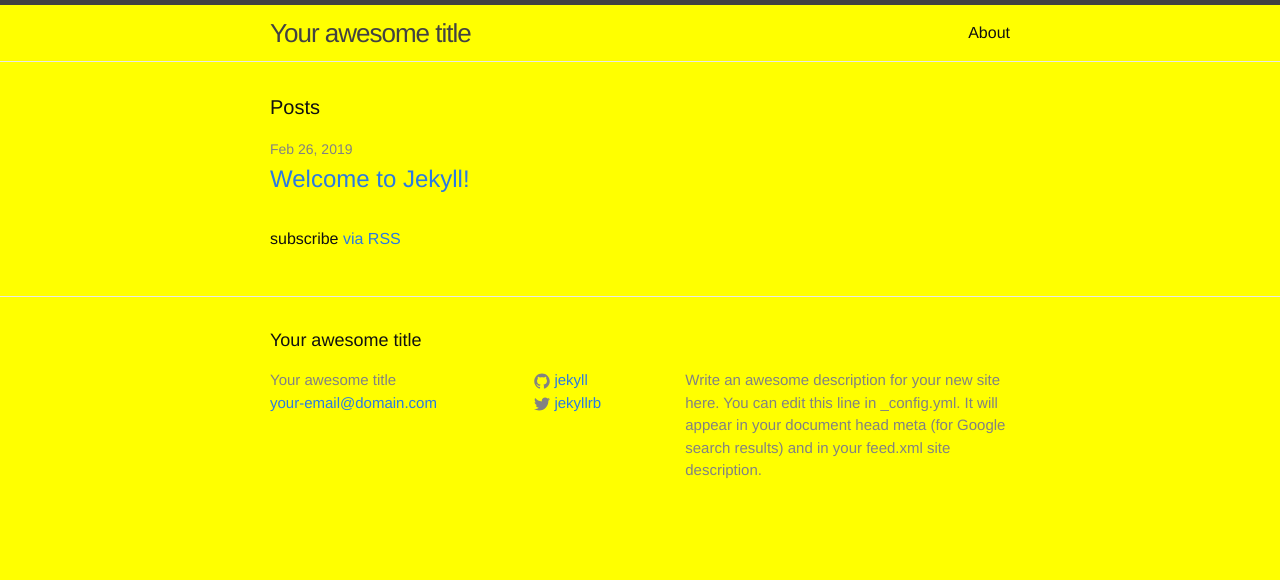
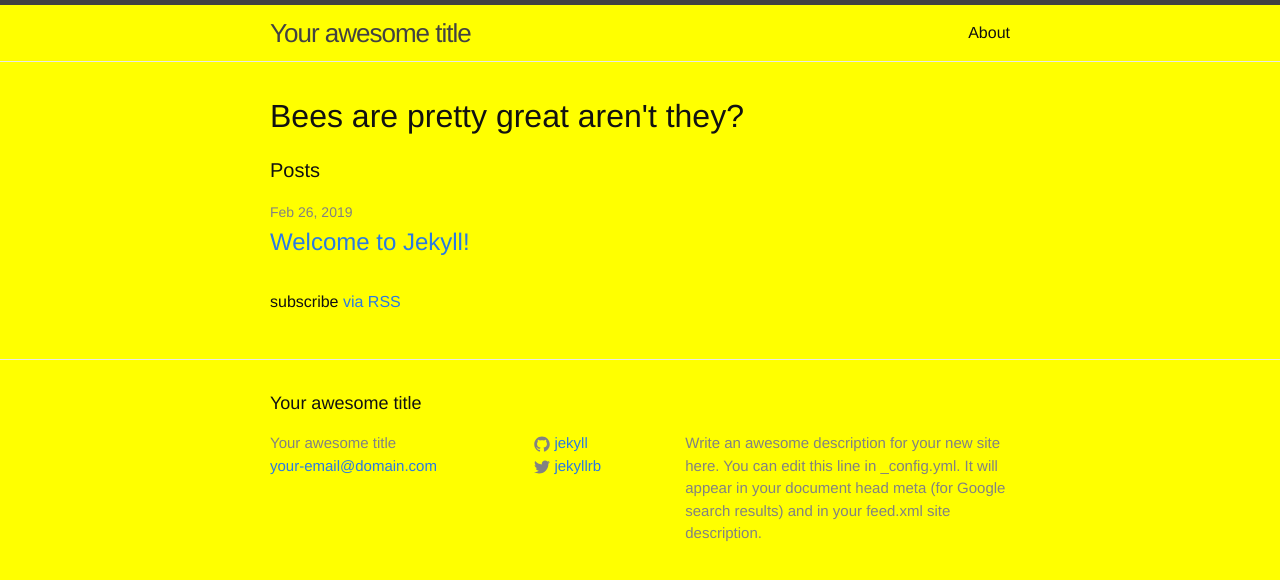
Before and after one commit to sono-inglese/arentbeesgreat, a Jekyll site: the page built from index.html, in a window 1280 px wide. Shown: the top 580 px of the page. Built offline with Jekyll 4.4.1, drawn with Linux system fonts in a browser that asks for light colours.

Commit message:
Update index.html

```diff
--- a/index.html
+++ b/index.html
@@ -4,6 +4,11 @@ layout: default
 
 <div class="home">
 
+  <div>
+
+    <h1>Bees are pretty great aren't they?<h1>
+
+  </div>
   <h1 class="page-heading">Posts</h1>
 
   <ul class="post-list">
```
